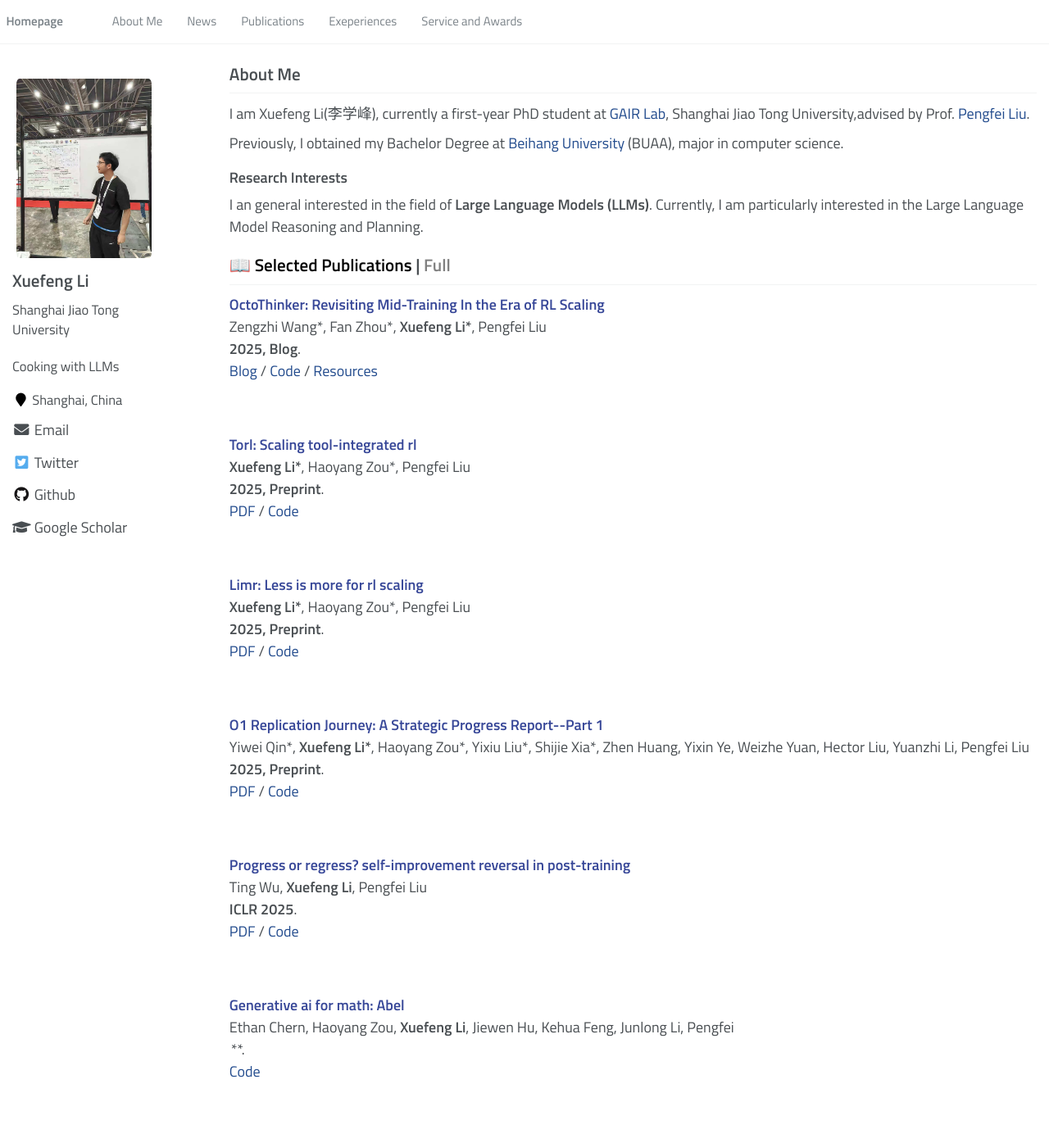
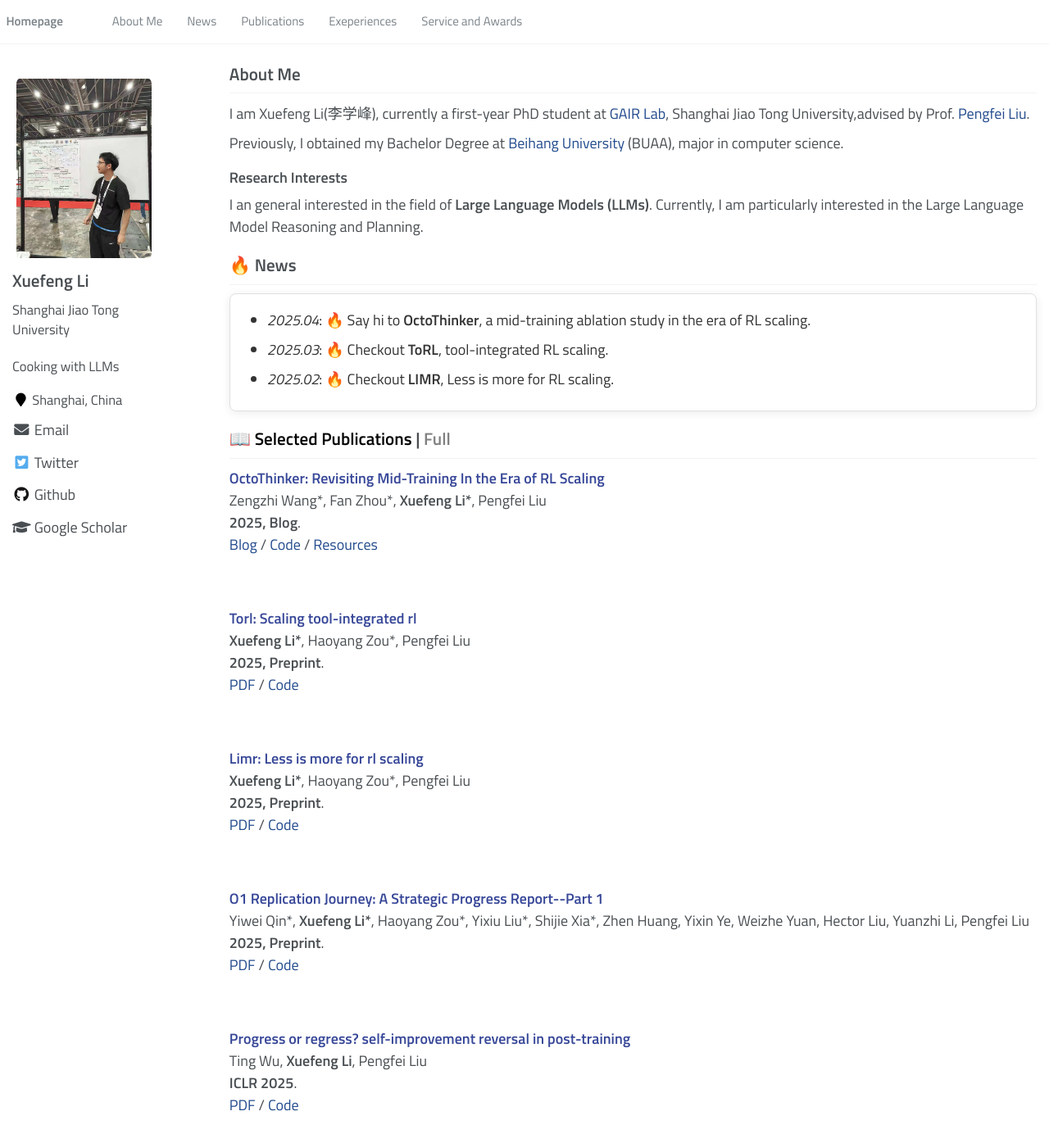
Before and after one commit to lixuefeng02/lixuefeng02.github.io, a Jekyll site: the page built from _pages/about.md, in a window 1280 px wide and 1400 px high. Shown: the top 1395 px of the window at 82% size. Built offline with Jekyll 4.4.1, drawn with Linux system fonts in a browser that asks for light colours; a style sheet for code colours, icons or effects is not loaded; part of the change alters nothing that is shown.

Commit message:
update news

```diff
--- a/_includes/publications.md
+++ b/_includes/publications.md
@@ -180,7 +180,7 @@ Zengzhi Wang, **Xuefeng Li**, Rui Xia, Pengfei Liu \\
 <div class="paper-box-text" data-selected="true" markdown="1">
 <strong><font color="#374798">Generative ai for math: Abel</font></strong>\\
 Ethan Chern, Haoyang Zou, **Xuefeng Li**, Jiewen Hu, Kehua Feng, Junlong Li, Pengfei \\
-****. <br>
+**2024, Github**. <br>
 <a href="https://github.com/GAIR-NLP/Abel" style="code"><span>Code</span></a> \\
 <br>
 <br>
--- a/_pages/about.md
+++ b/_pages/about.md
@@ -29,8 +29,6 @@ Previously, I obtained my Bachelor Degree at [Beihang University](https://www.bu
 
 ## Research Interests
 I an general interested in the field of **Large Language Models (LLMs)**. Currently, I am particularly interested in the Large Language Model Reasoning and Planning.
-
-<!--
 
 # 🔥 News
 
@@ -79,22 +77,11 @@ I an general interested in the field of **Large Language Models (LLMs)**. Curren
 
 <div class="scrollable-area" style="width:100%;">
     <ul>
-        <li><em>2025.05</em>: 📄 <strong>ProX</strong> and <strong>MSTaR</strong> paper are accepted by ICML'25.</li>
         <li><em>2025.04</em>: 🔥 Say hi to <strong>OctoThinker</strong>, a mid-training ablation study in the era of RL scaling.</li>
-        <li><em>2025.04</em>: 🔥 We release <strong>MegaMath</strong>, the largest math pre-training dataset to date containing 370B tokens.</li>
-        <li><em>2024.12</em>: 🔥 Enjoy <a href="https://sea-sailor.github.io/blog/sailor2/"><strong>Sailor2</strong></a>, a state-of-the-art language model family for south-east asia.</li>
-        <li><em>2024.11</em>: 🔥 We have released <a href="https://mstar-lmm.github.io/"><strong>MStaR</strong></a>, a self-evolving training recipe for multimodal reasoning.</li>
-        <li><em>2024.09</em>: 🔥 We have released <a href="https://arxiv.org/abs/2409.17115"><strong>ProX</strong></a>, a small-LM-based pre-training data refining framework!</li>
-        <li><em>2024.09</em>: 📄 <strong>OlympicArena</strong> paper is accepted by Neurips'24.</li>
-        <li><em>2024.07</em>: 📄 <strong>OpenAgents</strong> paper is accepted by COLM'24.</li>
-        <li><em>2024.05</em>: 📄 <strong>Preference Dissection</strong> paper is accepted by ACL'24.</li>
-        <li><em>2024.01</em>: 📄 Our <strong>Lemur</strong> paper(Agent Model) is accepted by ICLR'24 (<strong><font color="#cc0000">Spotlight</font></strong>, 5%).</li>
-        <li><em>2023.10</em>: 🔥 We've built <a href="https://github.com/xlang-ai/OpenAgents">OpenAgents</a>, an open platform for language agents in the wild!</li>
-        <li><em>2023.10</em>: 🙋 We have released <a href="https://arxiv.org/abs/2310.06830">Lemur-70B</a>, an agentic language model based on LLama-2!</li>
-        <li><em>2023.04</em>: 🔥 New <a href="https://arxiv.org/abs/2304.07995">preprint</a> applying <strong>symbolic tasks</strong> in <strong>instruction tuning</strong></li>
-        <li><em>2022.10</em>: 📄 Our <strong>TaCube</strong> paper(Table QA) is accepted by EMNLP'22 (<strong><font color="#cc0000">Oral</font></strong> Presentation).</li>
+        <li><em>2025.03</em>: 🔥 Checkout <strong>ToRL</strong>, tool-integrated RL scaling.</li>
+        <li><em>2025.02</em>: 🔥 Checkout <strong>LIMR</strong>, Less is more for RL scaling.</li>
     </ul>
-</div> -->
+</div>
 
 <!-- import publications markdown -->
 {% include publications.md %}
```
Also changed, not shown: images/education.png (added).
